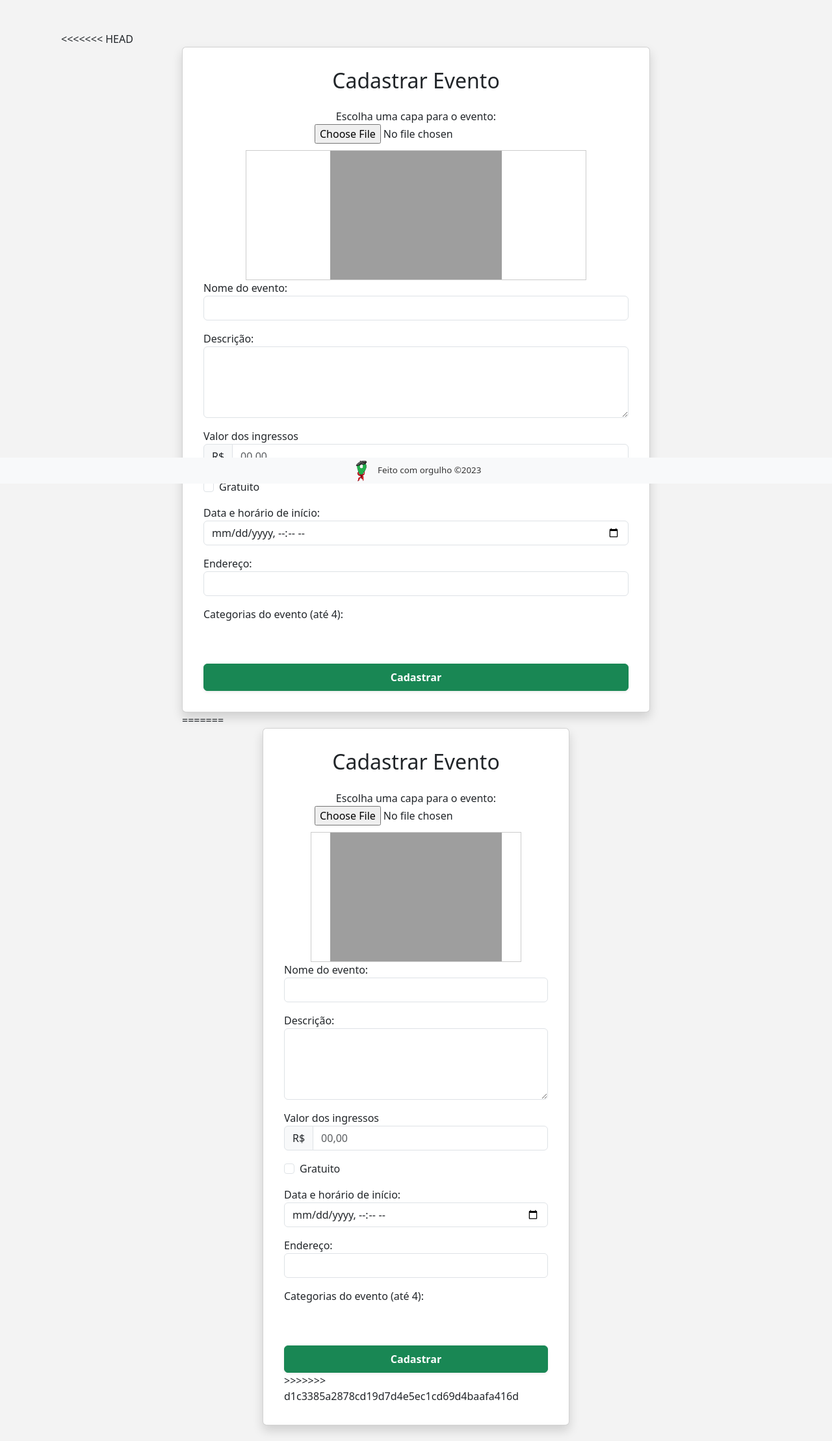
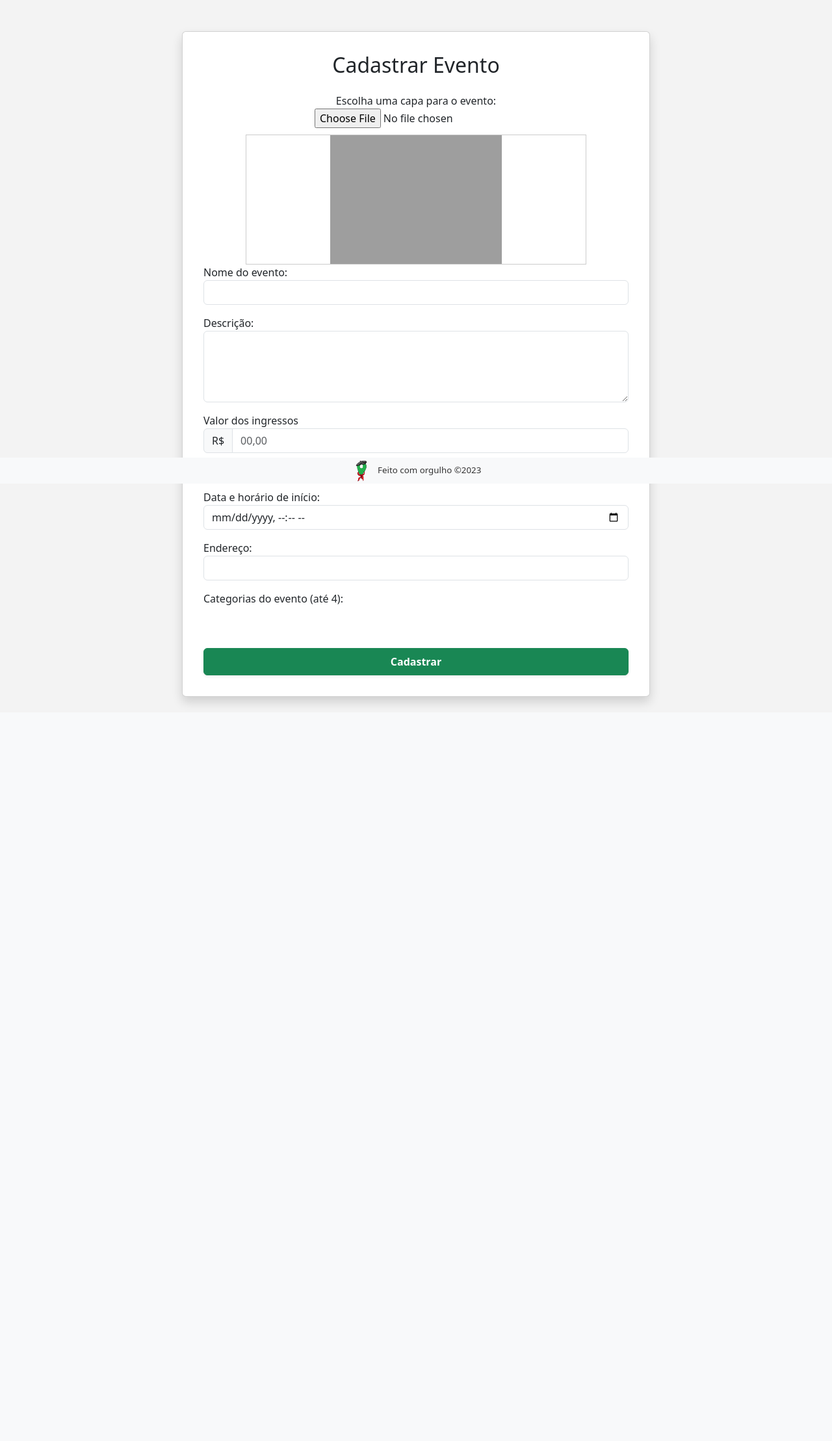
Before and after one commit to AnaCandida/Projeto-Empreendedor, a Django app: page /cadastrar_evento in a window 1280 px wide. Shown: the part 56-2273 px from the top of the page at 65% size. After the commit the page ends 1144 px from the top, so only its background shows below. Run offline with Django 4.2, Linux system fonts and the light colour scheme; data that the repository does not hold is empty; some libraries are stand-ins or nearby versions; grey boxes are pictures that could not be loaded.

```diff
--- a/bora_la/core/templates/cadastro_evento.html
+++ b/bora_la/core/templates/cadastro_evento.html
@@ -1,6 +1,8 @@
-<!-- CADASTRO DE EVENTO -->
 {% extends 'base.html' %}
 {% load static %}
+
+{% block title %}Cadastrar Evento{% endblock %}
+
 {% block content %}
 <style>
    .image-upload {
@@ -26,76 +28,6 @@
    }
 </style>
 <div class="container mt-5 mb-4">
-<<<<<<< HEAD
-        <div class="row justify-content-center align-items-start">
-            <div class="col-md-8">
-                <div class="card shadow py-3 px-3">
-                    <div class="card-body">
-                        <h2 class="text-center mb-4">Cadastrar Evento</h2>
-
-                        <form method="post" action="{% url 'cadastrar_evento' %}" enctype="multipart/form-data">
-                            {% csrf_token %}
-
-                            <div class="image-upload">
-                                <label for="image">Escolha uma capa para o evento:</label>
-                                <input type="file" name="image" id="image" accept="image/jpeg" onchange="previewImage(event)" required>
-                                <div class="image-preview"id="imagePreview" style="width:80%">
-                                    <img src="#" alt="Preview">
-                                </div>
-                            </div>
-
-                            <div class="form-group mb-3">
-                                <label for="nome_evento">Nome do evento:</label>
-                                <input type="text" class="form-control" name="nome_evento" id="nome_evento" required>
-                            </div>
-
-                            <div class="form-group mb-3">
-                                <label for="descricao_evento">Descrição:</label>
-                                <textarea class="form-control" name="descricao_evento" id="descricao_evento" rows="4" required></textarea>
-                            </div>
-
-                            <div class="form-group mb-3">
-                                <label for="preco_evento">Valor dos ingressos</label>
-                                <div class="input-group">
-                                    <span class="input-group-text">R$</span>
-                                    <input type="number" class="form-control no-spin" name="preco_evento" id="preco_evento" placeholder="00,00" pattern="\d+(\,\d{1,2})?" required>
-                                </div>
-                            </div>
-
-                            <div class="form-check mb-3">
-                                <input class="form-check-input" type="checkbox" name="gratuito" id="gratuitoCheckbox">
-                                <label class="form-check-label" for="gratuitoCheckbox">Gratuito</label>
-                            </div>
-
-
-                            <div class="form-group mb-3">
-                                <label for="data_evento">Data e horário de início:</label>
-                                <input type="datetime-local" class="form-control" name="data_evento" id="data_evento" required>
-                            </div>
-                            <div class="form-group mb-3">
-                                <label for="endereco_evento">Endereço:</label>
-                                <input type="text" class="form-control" name="endereco_evento" id="endereco_evento" required>
-                            </div>
-
-                            <div class="form-group mb-4">
-                                <label for="pref_categorias">Categorias do evento (até 4):</label>
-                                <div class="form-check">
-                                    {% for categoria in categorias %}
-                                        <div class="form-check">
-                                            <input class="form-check-input" type="checkbox" name="pref_categorias[]" value="{{ categoria.id }}" id="categoria{{ categoria.id }}">
-                                            <label class="form-check-label" for="categoria{{ categoria.id }}">{{ categoria.nome }}</label>
-                                        </div>
-                                    {% endfor %}
-                                </div>
-                            </div>
-
-                            <div class="form-group d-grid">
-                                <button type="submit" class="btn btn-success mt-3 fw-bold py-2 shadow-sm" id="customButton">Cadastrar</button>
-                            </div>
-                        </form>
-                    </div>
-                </div>
-=======
    <div class="row justify-content-center align-items-start">
       <div class="col-md-8">
          <div class="card shadow py-3 px-3">
@@ -153,7 +85,6 @@
                      <button type="submit" class="btn btn-success mt-3 fw-bold py-2 shadow-sm" id="customButton">Cadastrar</button>
                   </div>
                </form>
->>>>>>> d1c3385a2878cd19d7d4e5ec1cd69d4baafa416d
             </div>
          </div>
       </div>
--- a/bora_la/core/templates/index.html
+++ b/bora_la/core/templates/index.html
@@ -3,7 +3,7 @@
 {% block nav %}
 <!-- Bloco vazio, sem menu nesta página ... -->
 {% endblock %}
-{% block back_button %}
+{% block home_button %}
 <!-- Bloco vazio, sem botão de voltar nesta página ... -->
 {% endblock %}
 {% block content %}
```
Also changed, not shown: bora_la/core/templates/editar_evento.html (+5 -5 lines), bora_la/core/templates/meus_eventos.html (+9 -0 lines).
